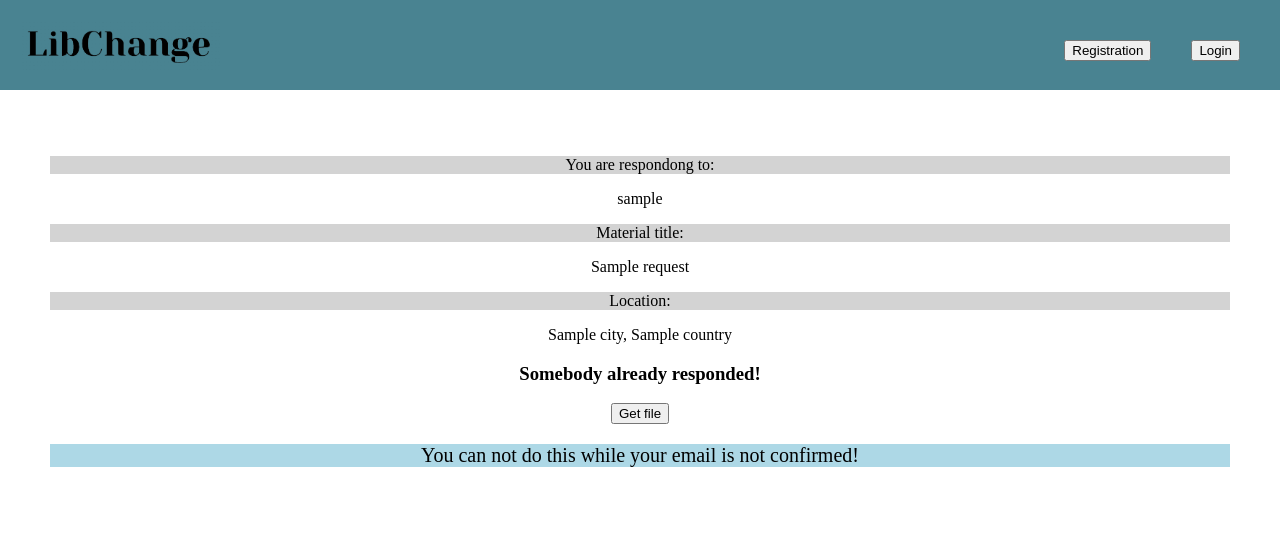
After one commit to Affenmilchmann/LibChange, a PHP site: page /respond_request.php?id=1 in a window 1280 px wide. The commit adds this page. Shown: the top 536 px of the page. Run offline with PHP 8.4, Linux system fonts and the light colour scheme; tables that the repository leaves empty or names only in its code hold one stand-in row (values such as "Sample post").

Commit message:
response page and file (up/down)loading

```diff
--- a/constants_and_errors.php
+++ b/constants_and_errors.php
@@ -32,6 +32,7 @@
     $email_sending_error = "Error. While sending email. Please contact " . $support_email;
 	$location_check_error = "Error. While checking location format. Please contact " . $support_email;
 	$unexpected_empty_result_error = "Error. DB has returned unexpected empty result. Please contact " . $support_email;
+    $file_load_error = "Error occured while uploading you file. Try again and contact " . $support_email . " if it will pop again. Error code: ";
 
     //      OK ERRORS
 	//global
@@ -67,6 +68,9 @@
     $title_empty_error = "Title field is required!";
     $location_or_title_lenght_error = "Location and title max lenght is " . $max_location_or_title_length . "! Your message lenght is ";
     $comment_lenght_error = "Comments max lenght is " . $comments_max_length . "! Your message lenght is ";
+	//file uploading
+	$file_too_large = "Your file is too large!";
+	$wrong_extension = "You can not upload files with such extension!";
 
 
     //      SUCCESS ONES
@@ -75,4 +79,5 @@
     $recovery_success_message = "We sent instructions on your mail, if you wrote your nickname or email right.";
     $password_sent_message = 'Password sent to your mail.';
     $request_posted_message = "Your request is posted!";
+	$file_uploaded = "File was successfuly uploaded! Your respond was accepted";
 ?>
--- a/funcs.php
+++ b/funcs.php
@@ -399,6 +399,7 @@
 
         if ($result == false) {
             echo "ERROR: " . mysqli_error($conn) . "<br>";
+			return $DB_ERROR;
         }
 
         if ($conn != false) {
@@ -418,6 +419,7 @@
 
 		if ($result == false) {
             echo "ERROR: " . mysqli_error($conn) . "<br>";
+			return $DB_ERROR;
         }
 
         if ($conn != false) {
--- /dev/null
+++ b/respond_request.php
@@ -0,0 +1,147 @@
+<!DOCTYPE html>
+<html>
+    <head>
+        <meta charset="UTF-8">
+        <meta name="viewport" content="width=device-width, initial-scale=1.0">
+        <link rel="stylesheet" href="style.css">
+        <link rel="shortcut icon" href="images/favicon.png" type="image/png">
+        <title>Send a respond</title>
+    </head>
+<body class="glob">
+	<?php
+		include 'funcs.php';
+		include 'constants_and_errors.php';
+
+		$user_id = -1;
+		$user_nickname = "NULL";
+		$email_confirmed = "99999";
+		$is_responsed = false;
+
+		$req_title = "";
+		$reqestor_nickname = "";
+		$req_location = "";
+
+		//checking user cookie
+		$check_res = check_user_cookie();
+
+		//setting messages values
+		$ok_error = "";
+		$fatal_error = "";
+		$suc_message = "";
+
+		// $check_res codes are in /funcs.php
+		if($check_res == $OK) {
+			$user_id = get_id($_COOKIE["LibChangeCookie"]);
+
+			$user_info = get_user_info($user_id);
+
+			$user_nickname = $user_info['nickname'];
+
+			$email_confirmed = $user_info['email_confirmed'];
+		}
+		else if ($check_res == $IP_CONFLICT) {
+			direct_to("ip_conflict.php");
+		}
+		else if ($check_res == $DB_ERROR) {
+			$fatal_error = $cookie_select_error;
+		}
+
+		//user can not answer without mail connected
+		if ($email_confirmed != -1)
+			$ok_error = $email_not_confirmed_error;
+
+		//making hat (aka 'shapka') html code
+		form_hat($check_res == $OK, $user_nickname);
+
+		//getting request info from reqest id
+		if (is_numeric($_GET["id"]) and $_GET["id"] != "") {
+			$res = select('*', "requests", "id = " . test_input($_GET["id"]));
+			if ($res == $EMPTY_ANSWER) {
+				direct_to("index.php");
+				return;
+			}
+			if ($res == $DB_ERROR)
+				$fatal_error = $select_error;
+			else {
+				$req_title = str_replace("_", " ", $res['title']);
+				$reqestor_nickname = get_user_info($res['req_id'])['nickname'];
+				$req_location = get_location($res['country_id'], $res['city_id']);
+
+				$is_responsed = $res['response'];
+			}
+		}
+		else {
+			direct_to("index.php");
+		}
+
+		//uploading image
+		if ($_SERVER["REQUEST_METHOD"] == "POST" and $email_confirmed == -1 and isset($_FILES['userfile']) and $is_responsed == "-1") {
+			$extension = explode('.', $_FILES['userfile']['name'])[1];
+
+			if ($extension != "jpeg" and $extension != "jpg" and $extension != "png" and $extension != "zip") {
+				$ok_error = $wrong_extension;
+			}
+			else if ($_FILES['userfile']['size'] > 10485760) { //10MB
+				$ok_error = $file_too_large;
+			}
+			else {
+				$uploaddir = 'E:\\XAMPP\\htdocs\\images\\';
+				$uploadfile = $uploaddir . $_GET["id"] . '.' . $extension;
+
+				if (move_uploaded_file($_FILES['userfile']['tmp_name'], $uploadfile)) {
+					$res = update("requests", "response = '" . $_GET["id"] . '.' . $extension . "'", "id = " . $_GET["id"]);
+					if ($res == $DB_ERROR)
+						$fatal_error = $update_error;
+					else {
+						$suc_message = $file_uploaded;
+						$is_responsed = $_GET["id"] . '.' . $extension;
+					}
+
+				} else {
+					$fatal_error = $file_load_error . $_FILES['userfile']['error'];
+				}
+			}
+		}
+	?>
+	<section class="main">
+	<p class="mini_heading">You are respondong to:</p>
+	<p><?php echo $reqestor_nickname?></p>
+
+	<p class="mini_heading">Material title:</p>
+	<p><?php echo $req_title?></p>
+
+	<p class="mini_heading">Location:</p>
+	<p><?php echo $req_location?></p>
+
+
+
+	<?php
+	if ($email_confirmed == -1 and $is_responsed == "-1") {
+	?>
+	<form enctype="multipart/form-data" action="<?php echo $_SERVER['REQUEST_URI']?>" method="POST">
+		<input type="hidden" name="MAX_FILE_SIZE" value="10485760" />
+		Your file: <input name="userfile" type="file" />
+		<input type="submit" value="Upload" />
+	</form>
+	<br>
+	<p>If you have single image, then upload it in '.jpg' or '.png'.</p>
+	<p>If you have multiple images, then put them into '.zip' folder and upload it.</p>
+	<p>Max size is 10MB.</p>
+	<?php
+	}
+
+	if ($is_responsed != '-1') {
+	?>
+	<h3>Somebody already responded!</h3>
+	<a href="/images/<?php echo $is_responsed ?>">
+		<button>Get file</button>
+	</a>
+	<?php
+	}
+
+	if (!isset($_FILES['userfile']) and $_SERVER["REQUEST_METHOD"] == "POST")
+		$fatal_error = "Looks like you have uploaded too big file. Or maybe our site had crashed :)";
+	form_error_section($fatal_error, $ok_error, $suc_message);
+	?>
+	</section>
+</body>
```
Also changed, not shown: request_page.php (+14 -3 lines).
